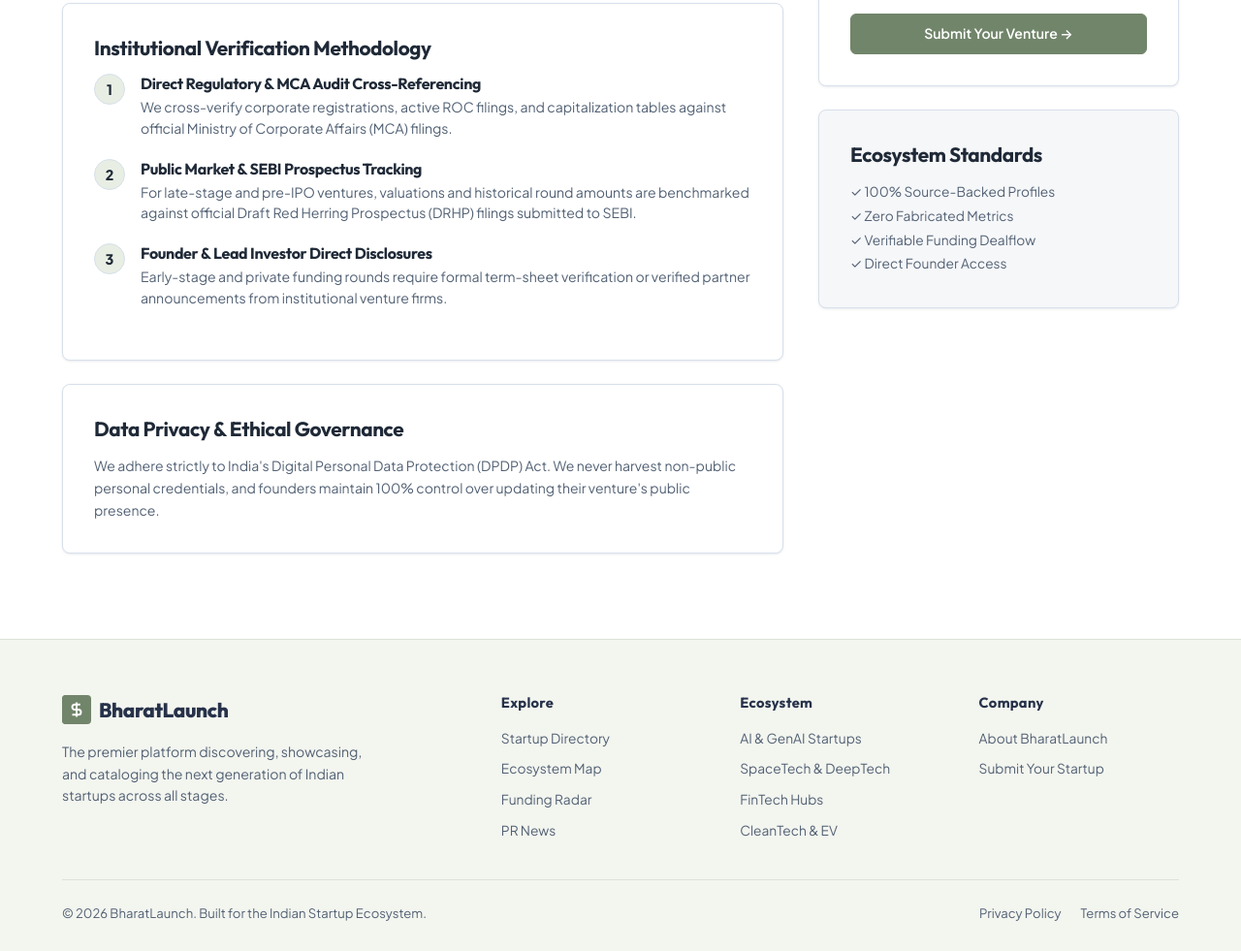
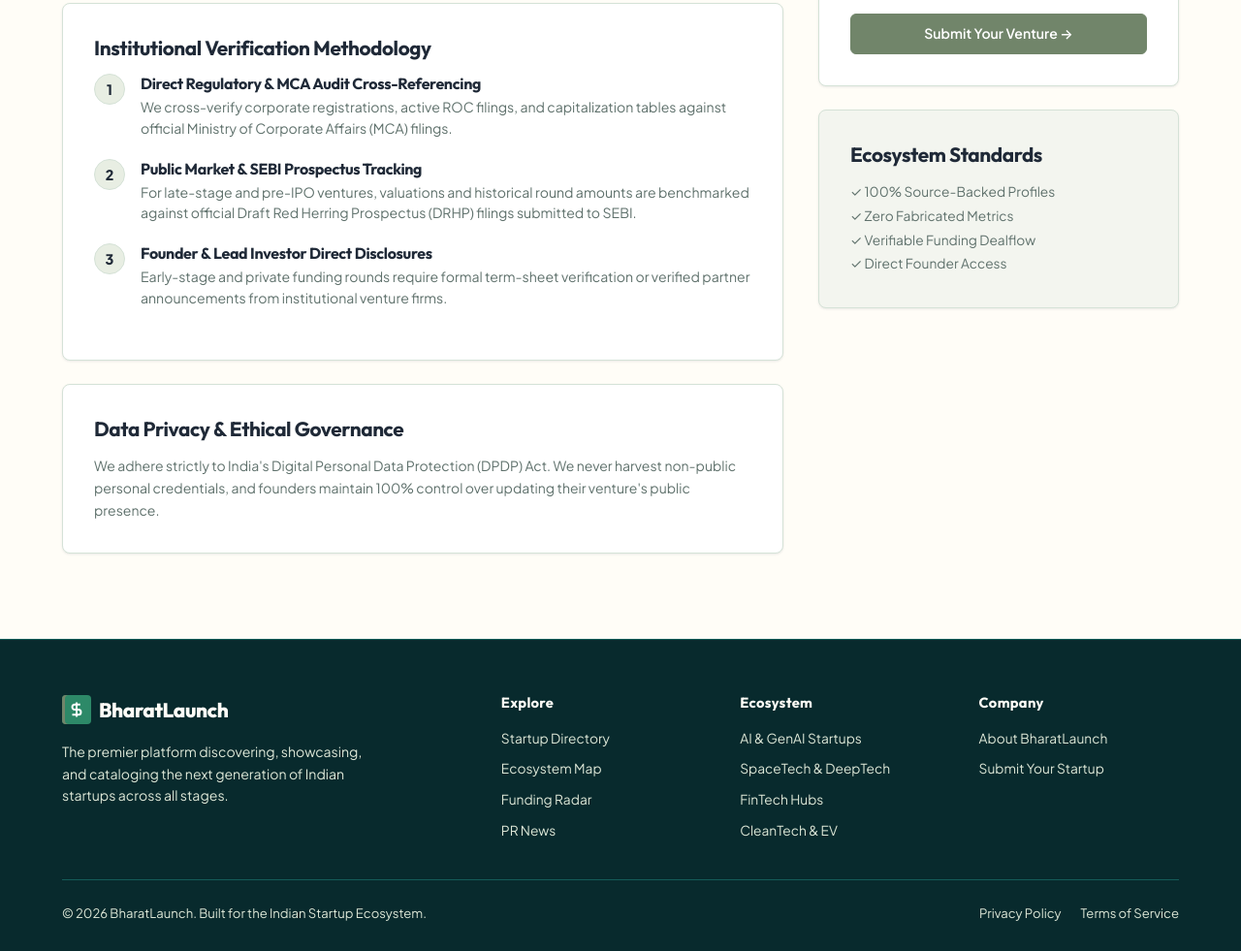
Before and after one commit to viby-solution-projects/Bharat-launch, a plain HTML site: page about.html in a window 1280 px wide. Shown: the part 612-1593 px from the top of the page at 97% size. Drawn offline with Linux system fonts and the light colour scheme.

Commit message:
final fix

```diff
--- a/css/components.css
+++ b/css/components.css
@@ -69,7 +69,7 @@
 
 .hero-section {
   padding: 54px 0 48px;
-  background: var(--color-soft-blue);
+  background: #082A2D;
   border-bottom: 1px solid var(--color-border);
 }
 
@@ -83,7 +83,7 @@
 .hero-text h1 {
   font-size: clamp(2.3rem, 3.8vw, 3.1rem);
   line-height: 1.15;
-  color: var(--color-black);
+  color: #FFFDF7;
   font-weight: 800;
   margin-bottom: 16px;
   letter-spacing: -0.03em;
@@ -91,7 +91,7 @@
 
 .hero-text p {
   font-size: 1.05rem;
-  color: var(--color-text-secondary);
+  color: #DDE7D7;
   line-height: 1.6;
   margin-bottom: 28px;
   max-width: 500px;
@@ -250,14 +250,14 @@
 .newsletter-form input { flex: 1; padding: 11px 16px; border-radius: var(--radius-md); border: 1px solid var(--color-dark-border); background: #FFFFFF; color: var(--color-text-primary); font-size: 0.9rem; outline: none; height: 44px; }
 .newsletter-form input::placeholder { color: var(--color-text-muted); }
 
-.site-footer { background: var(--color-soft-indigo); color: var(--color-text-primary); padding: 56px 0 28px; margin-top: auto; border-top: 1px solid var(--color-dark-border); }
+.site-footer { background: #082A2D; color: #FFFDF7; padding: 56px 0 28px; margin-top: auto; border-top: 1px solid #155C59; }
 .footer-grid { display: grid; grid-template-columns: 2fr 1fr 1fr 1fr; gap: 40px; margin-bottom: 40px; }
-.footer-brand p { color: var(--color-text-secondary); font-size: 0.88rem; line-height: 1.6; margin: 16px 0 20px; max-width: 320px; }
-.footer-col h4 { font-size: 0.92rem; font-weight: 700; color: var(--color-text-primary); margin-bottom: 16px; letter-spacing: 0.02em; }
+.footer-brand p { color: #DDE7D7; font-size: 0.88rem; line-height: 1.6; margin: 16px 0 20px; max-width: 320px; }
+.footer-col h4 { font-size: 0.92rem; font-weight: 700; color: #FFFDF7; margin-bottom: 16px; letter-spacing: 0.02em; }
 .footer-col ul { list-style: none; display: flex; flex-direction: column; gap: 10px; padding-left: 0; }
-.footer-col a { color: var(--color-text-secondary); font-size: 0.86rem; transition: color var(--transition-normal); }
-.footer-col a:hover { color: var(--color-indigo); }
-.footer-bottom-bar { padding-top: 24px; border-top: 1px solid var(--color-dark-border); display: flex; align-items: center; justify-content: space-between; font-size: 0.82rem; color: var(--color-text-secondary); }
+.footer-col a { color: #DDE7D7; font-size: 0.86rem; transition: color var(--transition-normal); }
+.footer-col a:hover { color: #8FBE94; }
+.footer-bottom-bar { padding-top: 24px; border-top: 1px solid #155C59; display: flex; align-items: center; justify-content: space-between; font-size: 0.82rem; color: #DDE7D7; }
 
 @media (max-width: 900px) {
   .hero-grid, .footer-grid { grid-template-columns: 1fr; }
@@ -277,7 +277,11 @@
 .site-header .btn-primary { background: var(--color-blue); border-color: var(--color-blue); }
 .site-header .btn-primary:hover { background: var(--color-primary-hover); border-color: var(--color-primary-hover); }
 .about-hero, .ecosystem-hero, .funding-hero, .news-hero, .submit-hero {
-  background: var(--color-soft-blue) !important;
+  background: #155C59 !important;
+}
+.about-hero h1, .ecosystem-hero h1, .funding-hero h1, .news-hero h1, .submit-hero h1,
+.about-hero p, .ecosystem-hero p, .funding-hero p, .news-hero p, .submit-hero p {
+  color: #FFFDF7 !important;
 }
 .about-hero h1, .ecosystem-hero h1, .funding-hero h1, .news-hero h1, .submit-hero h1 { text-shadow: none; }
 .startup-card:nth-child(4n + 1) .card-logo-box { box-shadow: inset 3px 0 0 var(--color-blue); }
@@ -304,5 +308,5 @@
 .stat-item-box:nth-child(2) { background: var(--color-soft-teal); }
 .stat-item-box:nth-child(3) { background: var(--color-soft-violet); }
 .stat-item-box:nth-child(4) { background: var(--color-soft-peach); }
-.site-footer .brand-logo { color: var(--color-text-primary) !important; }
-.site-footer .brand-logo-icon { background: var(--color-indigo); color: #FFFFFF; }
+.site-footer .brand-logo { color: #FFFDF7 !important; }
+.site-footer .brand-logo-icon { background: #2D8968; color: #FFFFFF; }
--- a/css/main.css
+++ b/css/main.css
@@ -7,27 +7,27 @@
 :root {
   /* Editorial Monochromatic Palette */
   --color-black: #1F2937;
-  --color-dark: #EEF0FF;
-  --color-dark-surface: #F3EDFF;
-  --color-dark-border: #DDE2D8;
+  --color-dark: #082A2D;
+  --color-dark-surface: #155C59;
+  --color-dark-border: #D5E2D7;
 
-  --color-text: #1F2937;
-  --color-text-primary: #27324A;
-  --color-text-secondary: #526174;
-  --color-text-muted: #728096;
-  --color-text-light: #B8C3D1;
+  --color-text: #16383A;
+  --color-text-primary: #16383A;
+  --color-text-secondary: #5F716C;
+  --color-text-muted: #71827A;
+  --color-text-light: #DDE7D7;
   --color-text-white: #FFFFFF;
 
   /* Surfaces & Backgrounds */
-  --color-background: #FFFFFF;
-  --color-bg-subtle: #F6F7F9;
+  --color-background: #FFFDF7;
+  --color-bg-subtle: #F3F5EF;
   --color-bg-card: #FFFFFF;
   --color-bg-muted: #E8EEE3;
   --color-surface: #FFFFFF;
 
   /* Borders & Dividers */
-  --color-border: #D7E0EB;
-  --color-border-subtle: #E8EEF5;
+  --color-border: #D5E2D7;
+  --color-border-subtle: #E8EEE3;
   --color-border-dark: #C8D3C2;
 
   /* Restrained accents for tags, states, and small visual details */
```
